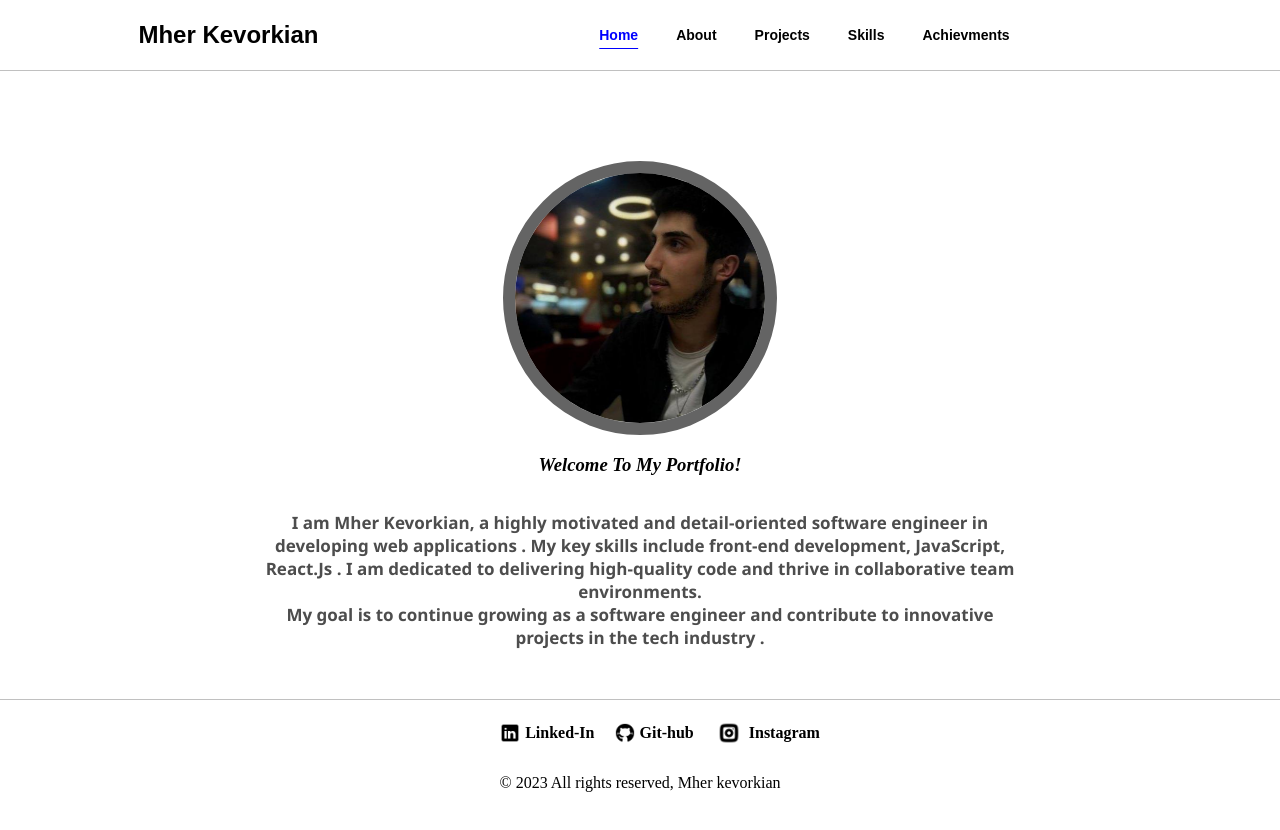
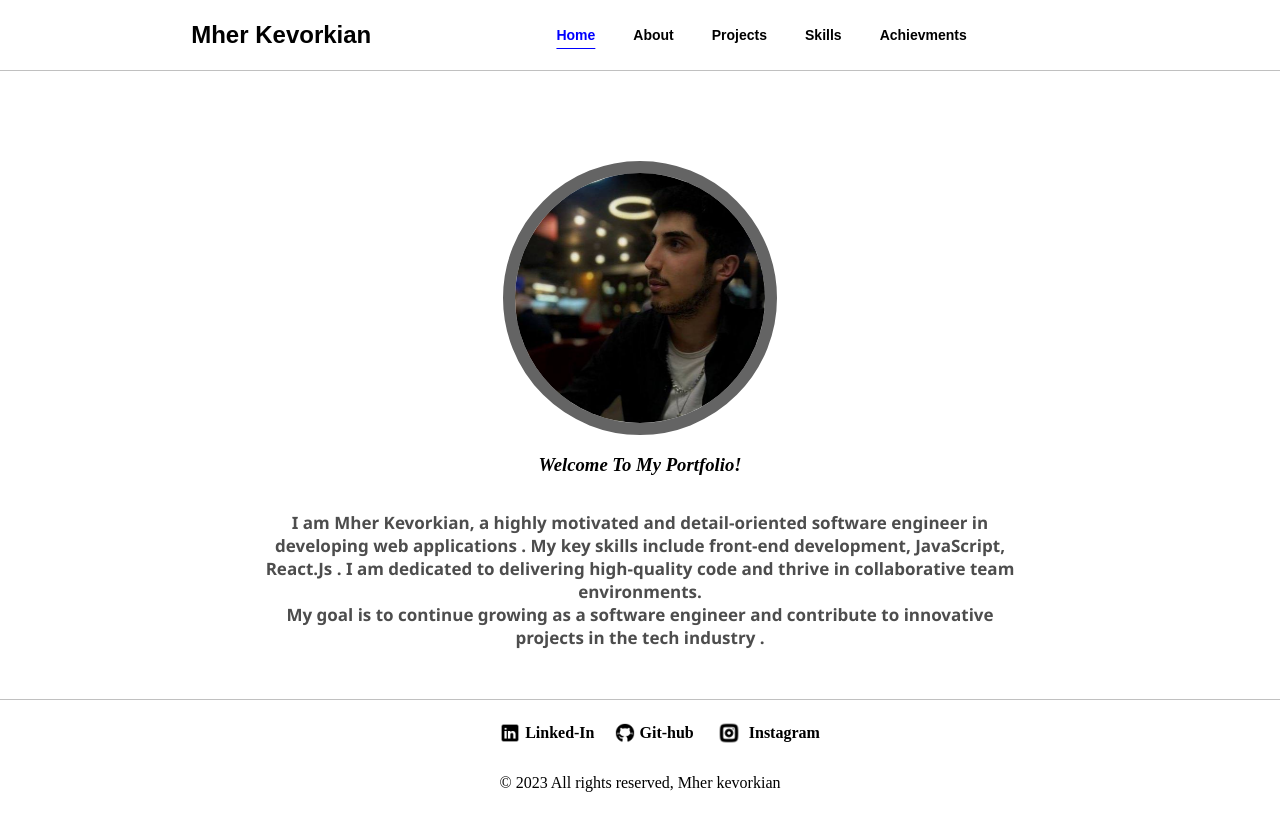
Before and after one commit to MherKK/MherKevorkiansCV, a React (Vite) app: page / in a window 1280 px wide. Shown: the top 830 px of the page. Built offline with nearby package versions, Linux system fonts and the light colour scheme.

Commit message:
fixed the navbar

```diff
--- a/src/Components/NavBar/NavBar.css
+++ b/src/Components/NavBar/NavBar.css
@@ -1,6 +1,6 @@
 .nav-container {
     display: flex;
-    justify-content: space-around;
+    justify-content: space-between;
     align-items: center;
     border-bottom: 1px solid silver;
     width: 100%;
@@ -17,6 +17,8 @@
     font-size: x-large;
     font-family: 'Osworld', sans-serif;
     font-weight: 800;
+    margin-left: 10px;
+
 }
 
 
@@ -50,9 +52,11 @@
 .nav-tab-btn {
     background-color: transparent;
     border: none;
-    margin-right: 5%;
+    width: 40px;
+    height: 40px;
     cursor: pointer;
 
+    margin-right: 10px;
 }
 
 .nav-close-btn {
@@ -64,6 +68,7 @@
 
 .nav-tab-btn>img {
     width: 40px;
+    height: 40px
 }
 
 
@@ -114,7 +119,6 @@
         font-size: 18px;
     }
 
-
     .nav-container>ul {
         margin: 0;
         padding: 40px 0 0 20px;
@@ -124,3 +128,10 @@
         overflow-y: visible;
     }
 }
+
+
+@media (min-width:800px) {
+    .nav-container {
+        justify-content: space-evenly;
+    }
+}
--- a/src/Components/NavBar/NavBar.jsx
+++ b/src/Components/NavBar/NavBar.jsx
@@ -24,7 +24,7 @@ export default function NavBar() {
   return (
     <nav className="nav-container">
       <h1>
-        <Link to="/"><p>Mher Kevorkian</p></Link>
+        <Link to="/">Mher Kevorkian</Link>
       </h1>
 
       <ul ref={ulRef} className={showTab === false ? "desktop-tab-links" : "desktop-tab-links active"}>
@@ -34,13 +34,13 @@ export default function NavBar() {
         <CustomLink to="/skills">Skills</CustomLink>
         <CustomLink to="/achievments">Achievments</CustomLink>
       </ul>
-      <button onClick={(e) => {
+      <div onClick={(e) => {
         e.preventDefault();
         setShowTab(!showTab)
       }}
         className="nav-tab-btn">
-        {showTab === false ? <img src={tab} /> : <img ref={ulRef} style={{ width: '30px' }} src={X} />}
-      </button>
+        {showTab === false ? <img src={tab} /> : <img ref={ulRef} style={{ width: '40px', height: "30px" }} src={X} />}
+      </div>
 
     </nav>
   );
```
